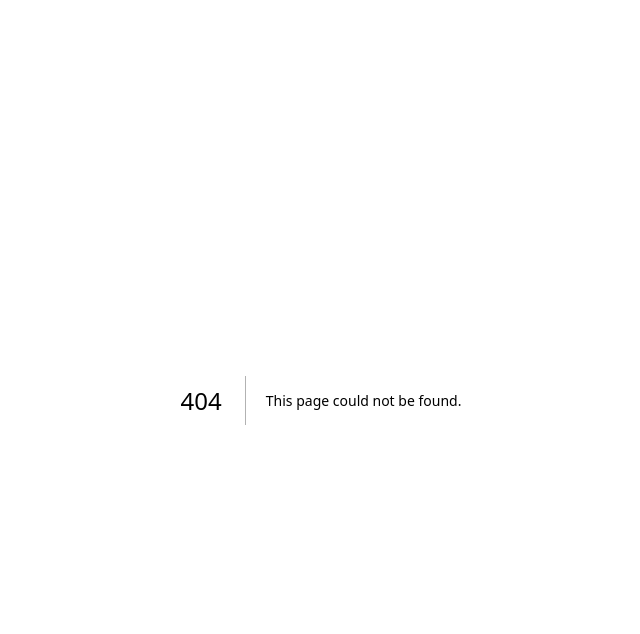
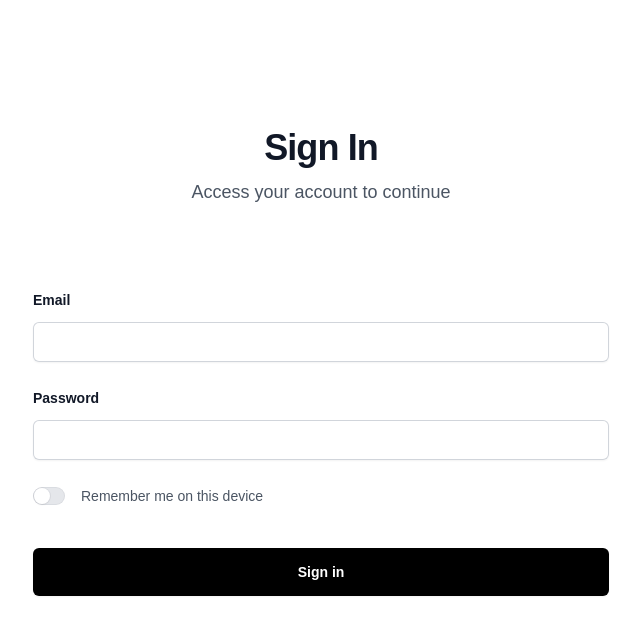
Before and after one commit to Brandonchabay/stock-predicter-2.0, a Next.js app in the folder stock-predicter-ui/: page /login in a window 1280 px wide. Before the commit this address had no page. Shown: the top 634 px of the page, without its empty margins (319-959 px from the left). Built offline with nearby package versions, Linux system fonts and the light colour scheme.

Commit message:
add login page

```diff
--- /dev/null
+++ b/stock-predicter-ui/src/app/login/page.js
@@ -0,0 +1,128 @@
+"use client";
+
+import { Switch } from "@headlessui/react";
+import { loginUser } from "../../firebase/auth.js";
+import { useState } from "react";
+import { useRouter } from "next/navigation";
+import CircularProgress from "@mui/material/CircularProgress";
+
+export default function SignIn() {
+  const [rememberMe, setRememberMe] = useState(false);
+  const [email, setEmail] = useState("");
+  const [password, setPassword] = useState("");
+  const [loading, setLoading] = useState(false);
+
+  const router = useRouter();
+
+  const handleSubmit = async (event) => {
+    event.preventDefault();
+    setLoading(true);
+    try {
+      await loginUser(email, password);
+      router.push("/");
+    } catch (error) {
+      console.error(error);
+    } finally {
+      setLoading(false);
+    }
+  };
+
+  return (
+    <div className="isolate bg-white px-6 py-24 sm:py-32 lg:px-8">
+      <div
+        aria-hidden="true"
+        className="absolute inset-x-0 top-[-10rem] -z-10 transform-gpu overflow-hidden blur-3xl sm:top-[-20rem]"
+      ></div>
+      <div className="mx-auto max-w-2xl text-center">
+        <h2 className="text-3xl font-bold tracking-tight text-gray-900 sm:text-4xl">
+          Sign In
+        </h2>
+        <p className="mt-2 text-lg leading-8 text-gray-600">
+          Access your account to continue
+        </p>
+      </div>
+      <form
+        action="#"
+        method="POST"
+        className="mx-auto mt-16 max-w-xl sm:mt-20"
+        onSubmit={handleSubmit}
+      >
+        <div className="grid grid-cols-1 gap-x-8 gap-y-6">
+          <div>
+            <label
+              htmlFor="email"
+              className="block text-sm font-semibold leading-6 text-gray-900"
+            >
+              Email
+            </label>
+            <div className="mt-2.5">
+              <input
+                id="email"
+                name="email"
+                type="email"
+                autoComplete="email"
+                className="block w-full rounded-md border-0 px-3.5 py-2 text-gray-900 shadow-sm ring-1 ring-inset ring-gray-300 placeholder:text-gray-400 focus:ring-2 focus:ring-inset focus:ring-indigo-600 sm:text-sm sm:leading-6"
+                onChange={(event) => setEmail(event.target.value)}
+              />
+            </div>
+          </div>
+          <div>
+            <label
+              htmlFor="password"
+              className="block text-sm font-semibold leading-6 text-gray-900"
+            >
+              Password
+            </label>
+            <div className="mt-2.5">
+              <input
+                id="password"
+                name="password"
+                type="password"
+                autoComplete="current-password"
+                className="block w-full rounded-md border-0 px-3.5 py-2 text-gray-900 shadow-sm ring-1 ring-inset ring-gray-300 placeholder:text-gray-400 focus:ring-2 focus:ring-inset focus:ring-indigo-600 sm:text-sm sm:leading-6"
+                onChange={(event) => setPassword(event.target.value)}
+              />
+            </div>
+          </div>
+          <div className="flex gap-x-4">
+            <div className="flex h-6 items-center">
+              <Switch
+                checked={rememberMe}
+                onChange={setRememberMe}
+                className="group flex w-8 flex-none cursor-pointer rounded-full bg-gray-200 p-px ring-1 ring-inset ring-gray-900/5 transition-colors duration-200 ease-in-out focus-visible:outline focus-visible:outline-2 focus-visible:outline-offset-2 focus-visible:bg-black data-[checked]:bg-black"
+              >
+                <span className="sr-only">Remember me</span>
+                <span
+                  aria-hidden="true"
+                  className="h-4 w-4 transform rounded-full bg-white shadow-sm ring-1 ring-gray-900/5 transition duration-200 ease-in-out group-data-[checked]:translate-x-3.5"
+                />
+              </Switch>
+            </div>
+            <label className="text-sm leading-6 text-gray-600">
+              Remember me on this device
+            </label>
+          </div>
+        </div>
+        <div className="mt-10">
+          <button
+            type="submit"
+            disabled={loading}
+            className={`flex justify-center items-center gap-2 h-12 w-full rounded-md px-3.5 py-2.5 text-center text-sm font-semibold text-white shadow-sm focus-visible:outline focus-visible:outline-2 focus-visible:outline-offset-2 focus-visible:outline-indigo-600 ${
+              loading
+                ? "bg-gray-400 cursor-not-allowed"
+                : "bg-black hover:bg-gray-600"
+            }`}
+          >
+            {loading ? (
+              <>
+                <CircularProgress size={30} />
+              </>
+            ) : (
+              "Sign in"
+            )}
+          </button>
+        </div>
+      </form>
+    </div>
+  );
+}
```
